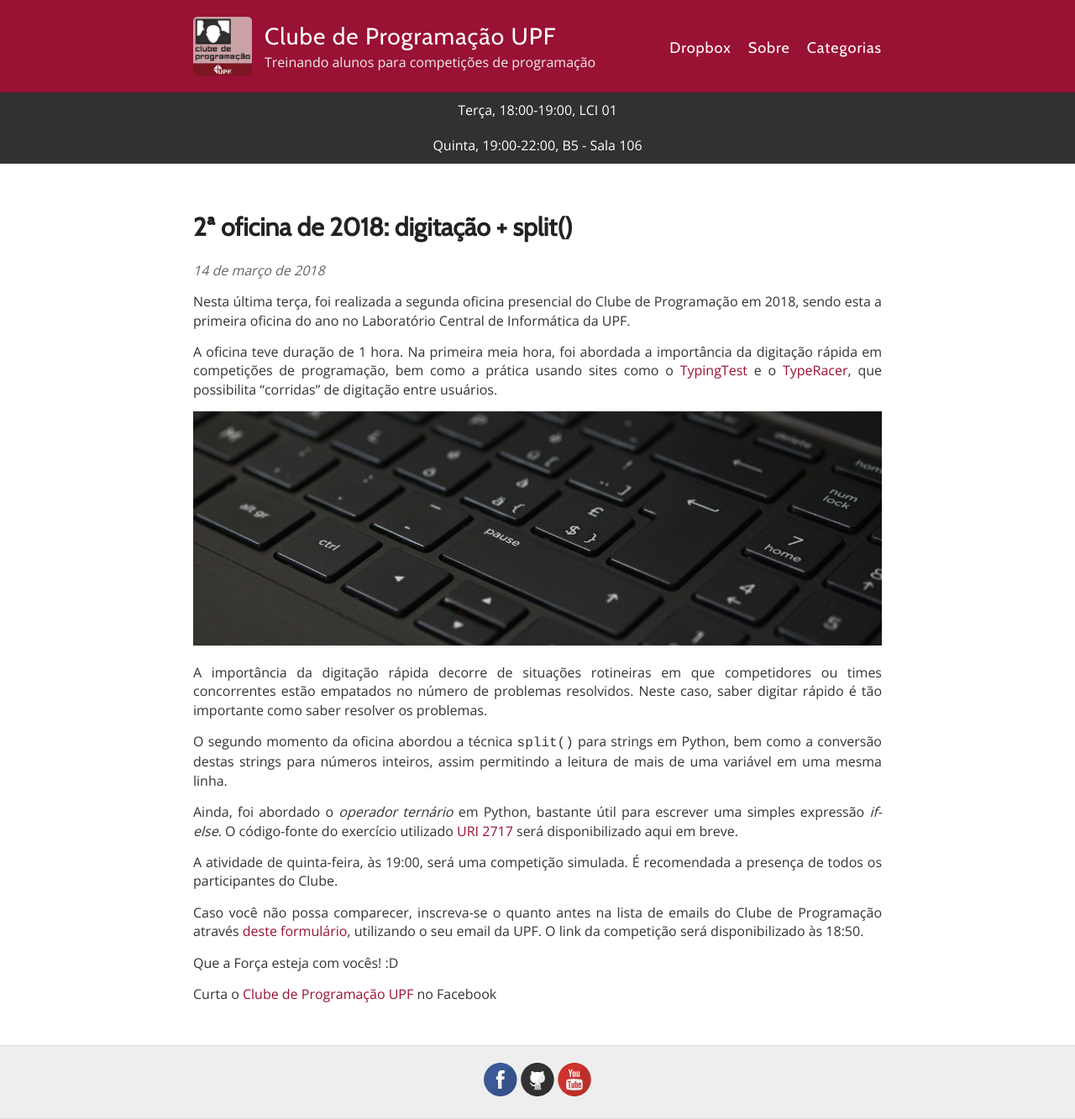
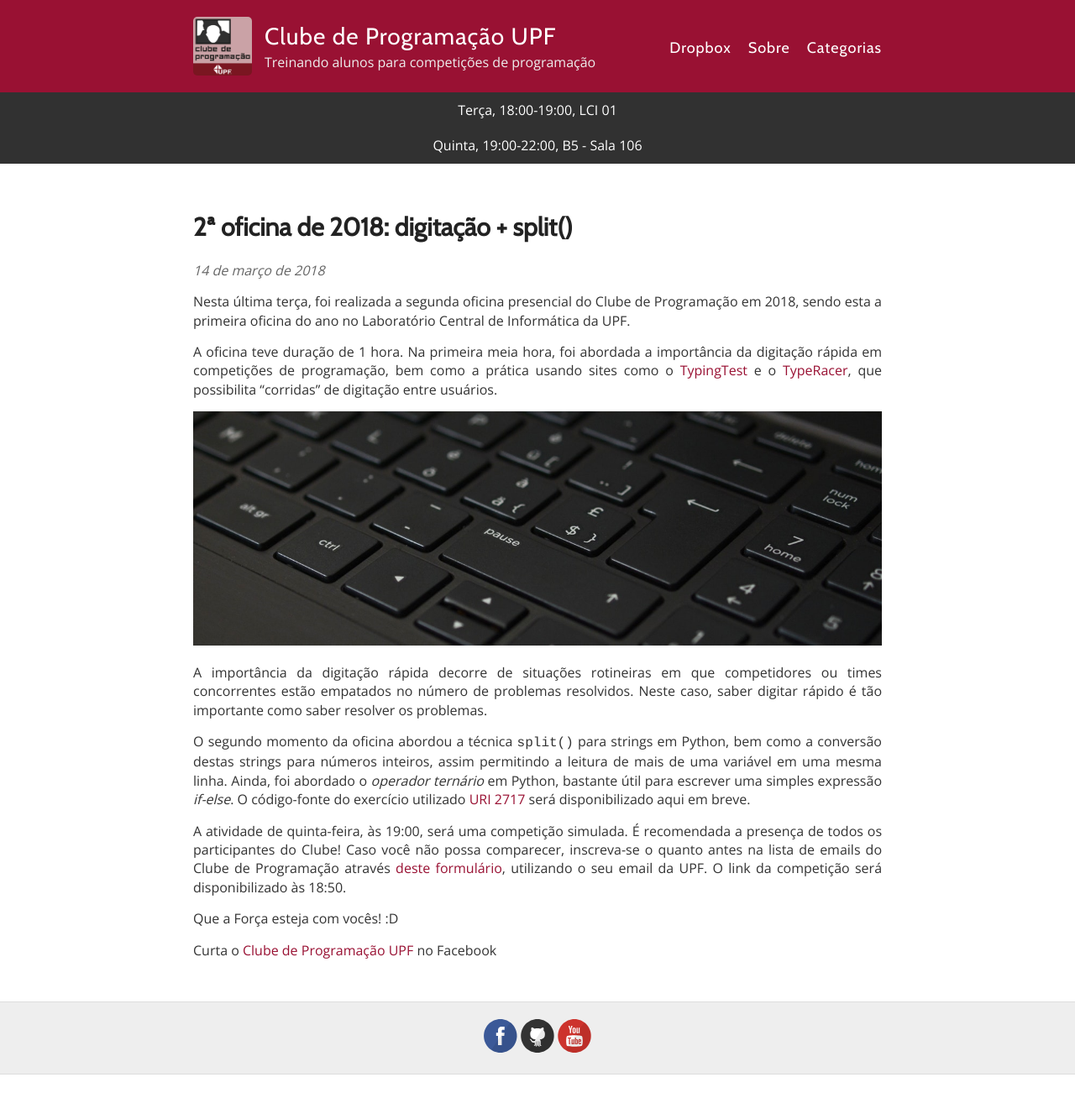
Before and after one commit to maratonaupf/maratonaupf.github.io, a Jekyll site: the page built from _posts/2018-03-14-segunda-oficina-digitacao-split.md, in a window 1280 px wide. Shown: the whole page at 84% size. Built offline with Jekyll 4.4.1, drawn with Linux system fonts in a browser that asks for light colours; after the commit the page ends 1280 px from its top, so only the background shows below that.

Commit message:
Pequena alteração nos parágrafos :-)

```diff
--- a/_posts/2018-03-14-segunda-oficina-digitacao-split.md
+++ b/_posts/2018-03-14-segunda-oficina-digitacao-split.md
@@ -13,13 +13,9 @@ A oficina teve duração de 1 hora. Na primeira meia hora, foi abordada a import
 
 A importância da digitação rápida decorre de situações rotineiras em que competidores ou times concorrentes estão empatados no número de problemas resolvidos. Neste caso, saber digitar rápido é tão importante como saber resolver os problemas.
 
-O segundo momento da oficina abordou a técnica `split()` para strings em Python, bem como a conversão destas strings para números inteiros, assim permitindo a leitura de mais de uma variável em uma mesma linha.
+O segundo momento da oficina abordou a técnica `split()` para strings em Python, bem como a conversão destas strings para números inteiros, assim permitindo a leitura de mais de uma variável em uma mesma linha. Ainda, foi abordado o *operador ternário* em Python, bastante útil para escrever uma simples expressão *if-else*. O código-fonte do exercício utilizado [URI 2717](https://www.urionlinejudge.com.br/judge/pt/problems/view/2717) será disponibilizado aqui em breve.
 
-Ainda, foi abordado o *operador ternário* em Python, bastante útil para escrever uma simples expressão *if-else*. O código-fonte do exercício utilizado [URI 2717](https://www.urionlinejudge.com.br/judge/pt/problems/view/2717) será disponibilizado aqui em breve.
-
-A atividade de quinta-feira, às 19:00, será uma competição simulada. É recomendada a presença de todos os participantes do Clube.
-
-Caso você não possa comparecer, inscreva-se o quanto antes na lista de emails do Clube de Programação através [deste formulário](https://goo.gl/9vNR7E), utilizando o seu email da UPF. O link da competição será disponibilizado às 18:50.
+A atividade de quinta-feira, às 19:00, será uma competição simulada. É recomendada a presença de todos os participantes do Clube! Caso você não possa comparecer, inscreva-se o quanto antes na lista de emails do Clube de Programação através [deste formulário](https://goo.gl/9vNR7E), utilizando o seu email da UPF. O link da competição será disponibilizado às 18:50.
 
 Que a Força esteja com vocês! :D
 
```
